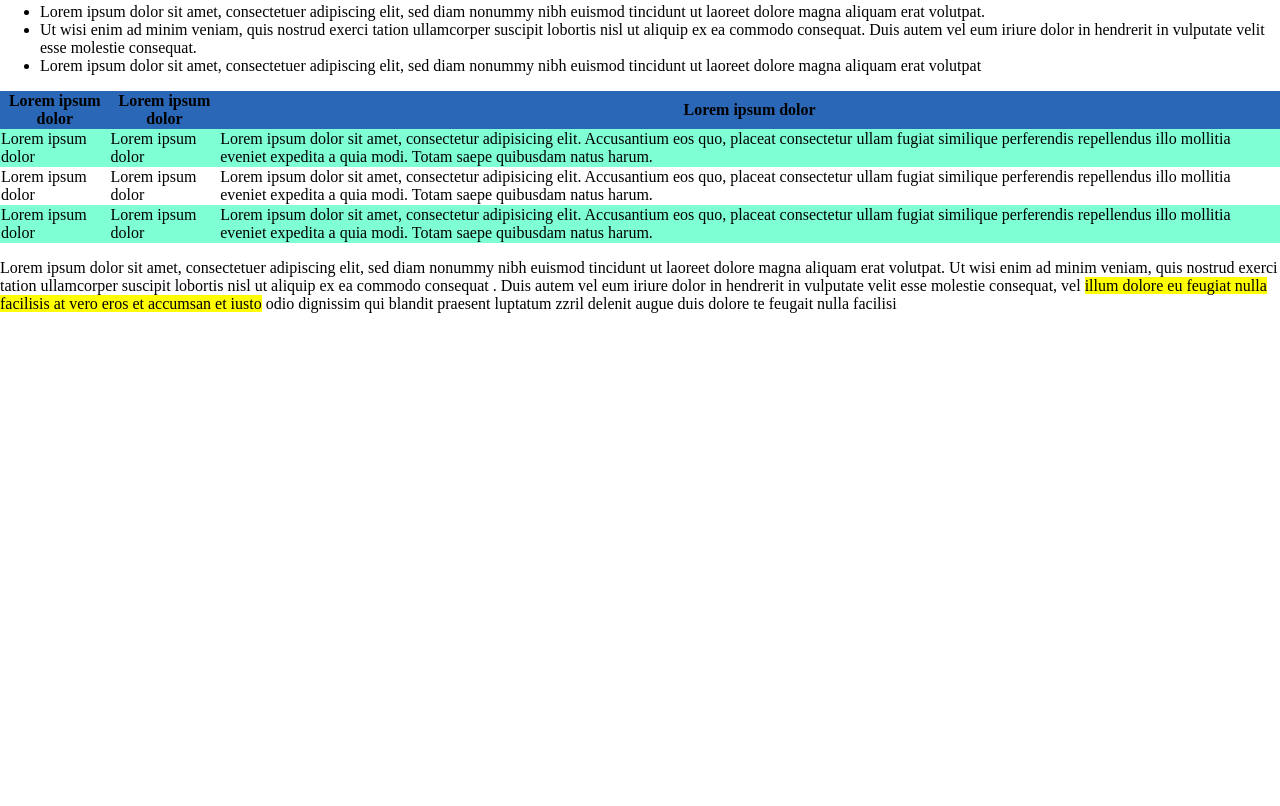
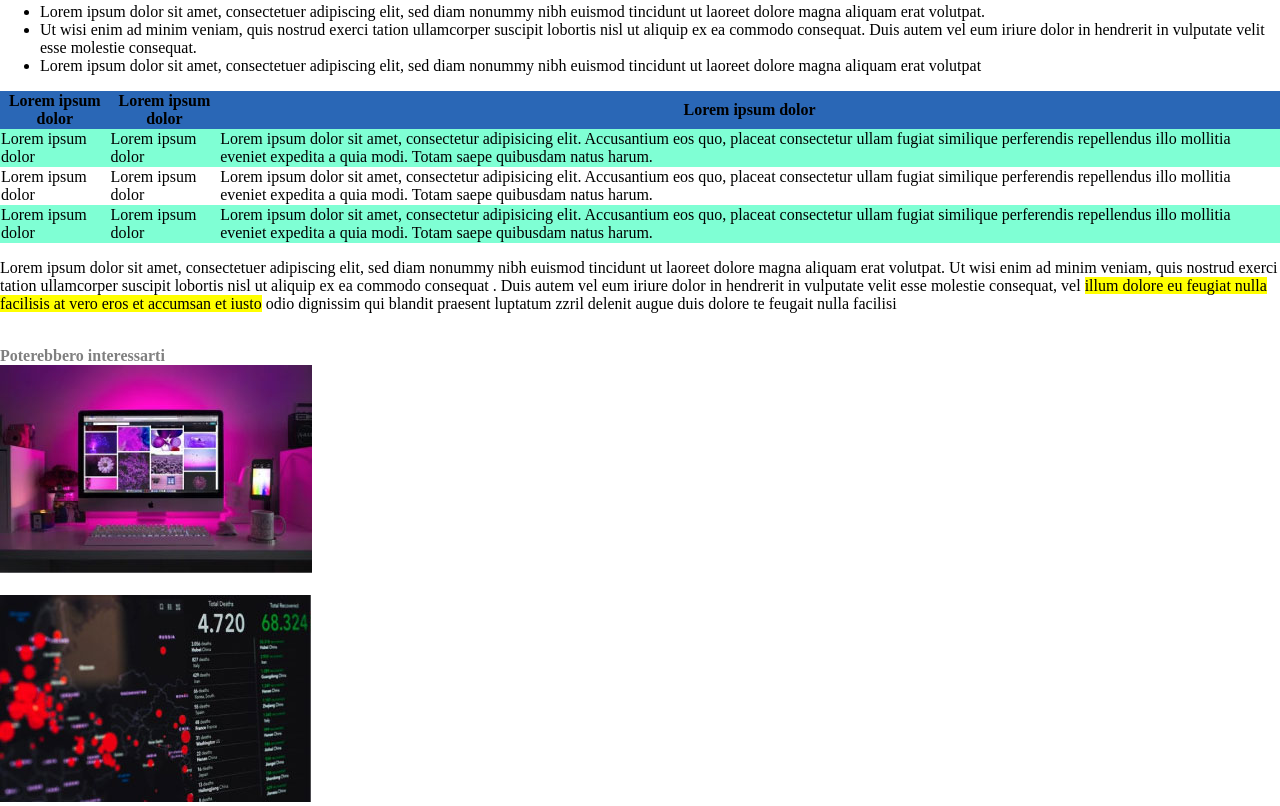
Before and after one commit to severogianluca/html-css-booleaner, a plain HTML site: page index.html in a window 1280 px wide. Shown: the part 807-1613 px from the top of the page. Before the commit the page ends 1136 px from the top, so only its background shows below. Drawn offline with Linux system fonts and the light colour scheme.

Commit message:
Feat: aggiunta immagini

```diff
--- a/index.html
+++ b/index.html
@@ -80,6 +80,19 @@
             . Duis autem vel eum iriure dolor in hendrerit in vulputate velit esse molestie consequat, vel   <span class="yellow-background">illum dolore eu feugiat nulla facilisis at vero eros et accumsan et iusto</span> odio dignissim qui blandit praesent luptatum zzril delenit augue duis dolore te feugait nulla facilisi</p>
     </div>
 
+    <br>
+    <h4>Poterebbero interessarti</h4>
+
+    <div>
+    <img src="img/monitor.jpg">
+    </div>
+
+    <br>
+
+    <div>
+    <img src="img/graph.jpg">
+    </div>
+
 
 </body>
 
```
